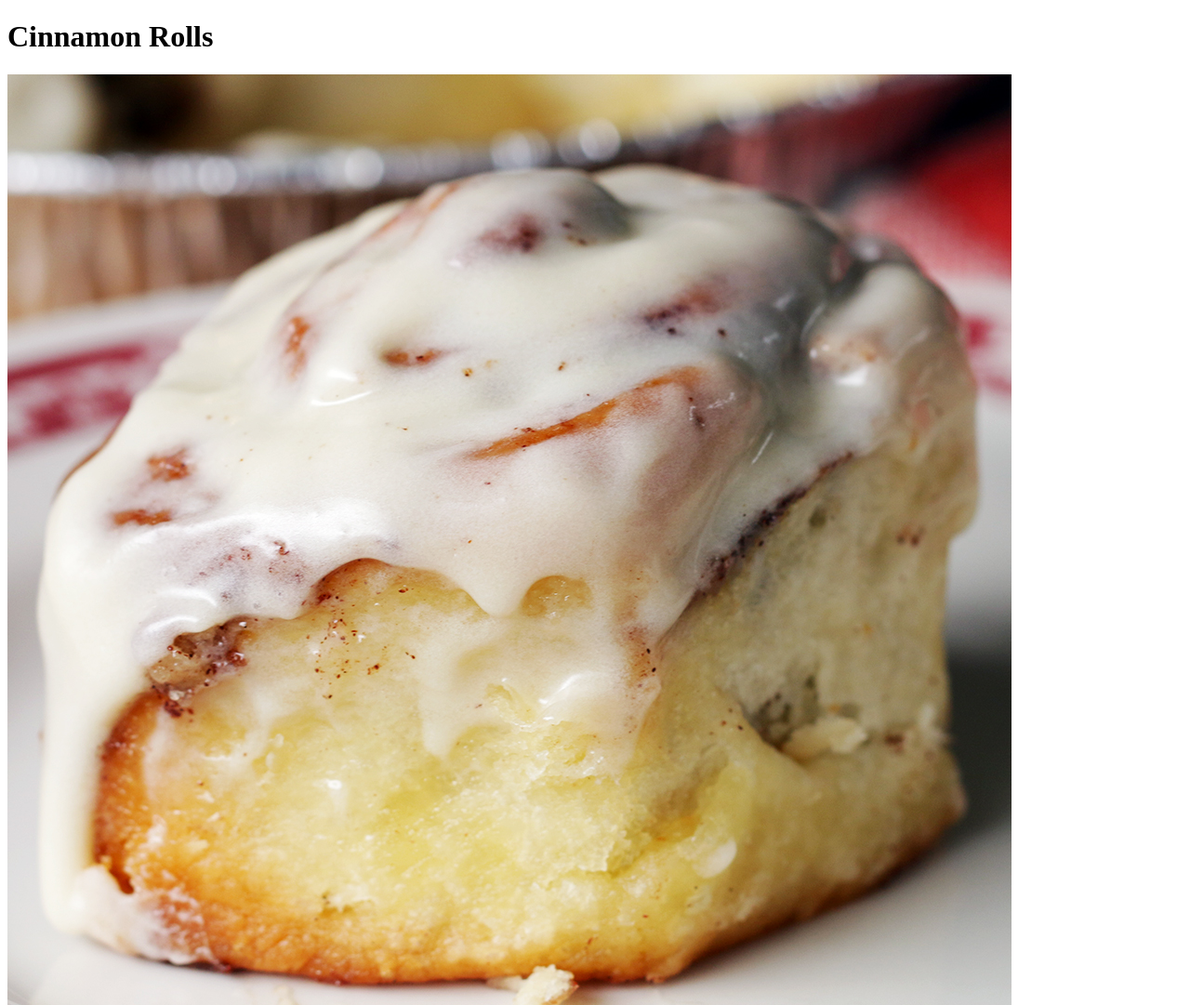
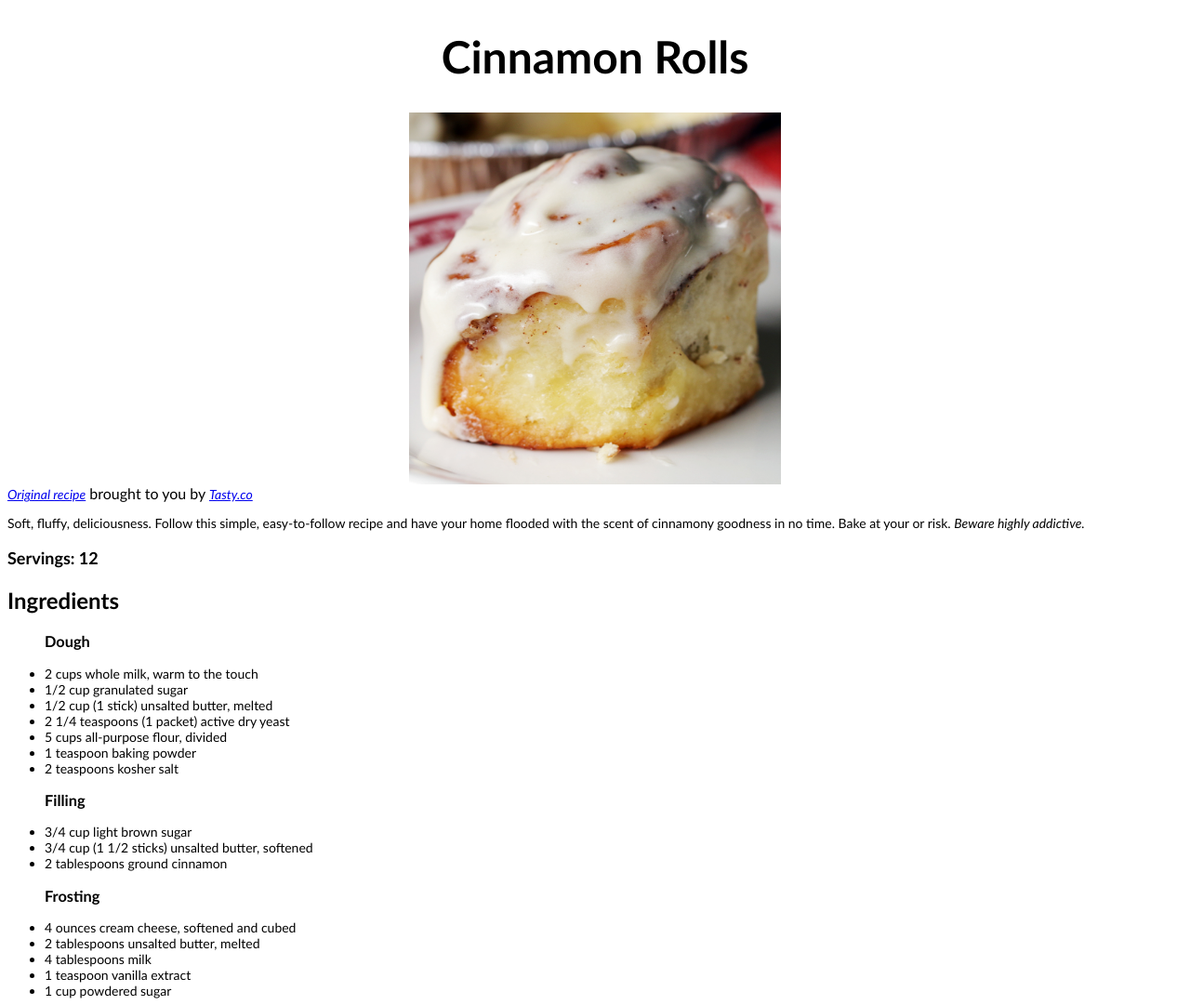
Before and after one commit to alli-ye/odin-recipes, a plain HTML site: page recipes/cinnamon-rolls.html in a window 1280 px wide. Shown: the top 1081 px of the page at 93% size. Drawn offline with Linux system fonts and the light colour scheme.

Commit message:
Edit porkandcabbagepotstickers.jpeg, index.html, cinnamon-rolls.html, pork-and-cabbage-potstickers.html, tiramisu.html.  Add style.css.

```diff
--- a/recipes/cinnamon-rolls.html
+++ b/recipes/cinnamon-rolls.html
@@ -5,15 +5,16 @@
     <meta http-equiv="X-UA-Compatible" content="IE=edge">
     <meta name="viewport" content="width=<device-width>, initial-scale=1.0">
     <title>Document</title>
+    <link rel="stylesheet" href="../style.css">
 </head>
 <body>
-    <h1>Cinnamon Rolls</h1>
-      <img src="../img/cinnamonroll.jpeg" alt="Frosted Cinnamon Roll">
+    <h1 class="heading">Cinnamon Rolls</h1>
+      <img id="cinnamonroll" src="../img/cinnamonroll.jpeg" alt="Frosted Cinnamon Roll">
       <a href="https://tasty.co/article/hannahloewentheil/cinnamon-rolls-from-scratch-recipe-tips"><em>Original recipe</em></a> brought to you by <a href="https://tasty.co/"><em>Tasty.co</em></a>
       <p>Soft, fluffy, deliciousness.  Follow this simple, easy-to-follow recipe and have your home flooded with the scent of cinnamony goodness in no time.  Bake at your or risk.  <em>Beware highly addictive.</em></p>
-    <h3>Servings: 12</h3>
-    <h2>Ingredients</h2>
-      <ul><strong>Dough</strong>
+    <h3 class="servings">Servings: 12</h3>
+    <h2 class="subheading">Ingredients</h2>
+      <ul><h3>Dough</h3>
           <li>2 cups whole milk, warm to the touch</li>
           <li>1/2 cup granulated sugar</li>
           <li>1/2 cup (1 stick) unsalted butter, melted</li>
@@ -22,19 +23,19 @@
           <li>1 teaspoon baking powder</li>
           <li>2 teaspoons kosher salt</li>
       </ul>
-      <ul><strong>Filling</strong>
+      <ul><h3>Filling</h3>
           <li>3/4 cup light brown sugar</li>
           <li>3/4 cup (1 1/2 sticks) unsalted butter, softened</li>
           <li>2 tablespoons ground cinnamon</li>
       </ul>
-      <ul><strong>Frosting</strong>
+      <ul><h3>Frosting</h3>
           <li>4 ounces cream cheese, softened and cubed</li>
           <li>2 tablespoons unsalted butter, melted</li>
           <li>4 tablespoons milk</li>
           <li>1 teaspoon vanilla extract</li>
           <li>1 cup powdered sugar</li>
       </ul>
-    <h2>Instructions</h2>
+    <h2 class="subheading">Instructions</h2>
       <ol>
          <h3>Make the dough:</h3>
          <li>In a large bowl, whisk together the warm milk, sugar, and melted butter.  The mixture should be just warm, registered between 100-110˚F (37-43˚C).  If any warmer, allow to cool slightly.</li>
--- /dev/null
+++ b/style.css
@@ -0,0 +1,47 @@
+* {
+    font-family: 'Trebuchet MS', 'Lucida Sans Unicode', 'Lucida Grande', 'Lucida Sans', Arial, sans-serif;
+}
+
+.heading {
+    font-size: 48px;
+    text-align: center;
+}
+
+.subheading {
+    font-size: 24px;
+    text-align: left;
+}
+
+.servings {
+    font-size: 18px;
+}
+
+a,
+p,
+ul,
+ol {
+    font-size: 14px;
+}
+
+img {
+    display: block;
+    margin-left: auto;
+    margin-right: auto;
+    width: 50%;
+}
+
+
+#cinnamonroll {
+    height: 400px;
+    width: auto;
+}
+
+#potsticker {
+    height: 400px;
+    width: auto;
+}
+
+#tiramisu {
+    height: 400px;
+    width: auto;
+}
```
Also changed, not shown: index.html (+2 -1 lines), recipes/pork-and-cabbage-potstickers.html (+8 -7 lines), recipes/tiramisu.html (+8 -7 lines), img/porkandcabbagepotstickers.jpeg, style/style.css (deleted).
